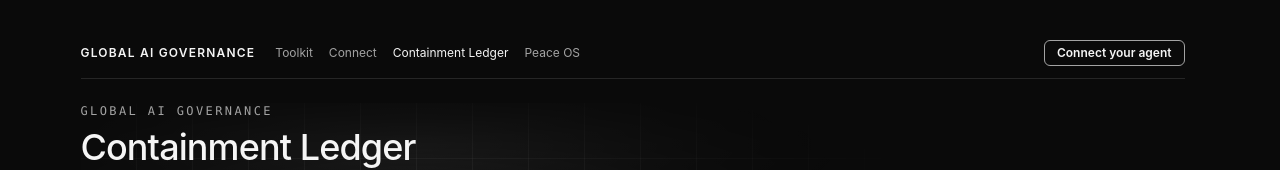
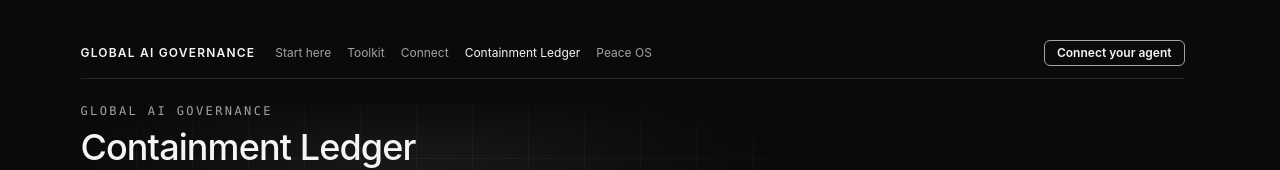
Before and after one commit to GLOBAL-AI-GOVERNANCE/containment-ledger, a React (Vite) app: page / in a window 1280 px wide. Shown: the top 170 px of the page. Built offline with nearby package versions, Linux system fonts and the light colour scheme.

Commit message:
Add a quiet Start here link to the top bar (#31)
Point the suite bar at https://ai-governance.solutions/start.html.

```diff
--- a/src/components/ledger-app.tsx
+++ b/src/components/ledger-app.tsx
@@ -213,6 +213,7 @@ export function LedgerApp() {
           Global AI Governance
         </a>
         <span className="flex flex-1 flex-wrap gap-4">
+          <a className="hover:text-bone" href="https://ai-governance.solutions/start.html">Start here</a>
           <a className="hover:text-bone" href="https://ai-governance.solutions/#toolkit">Toolkit</a>
           <a className="hover:text-bone" href="https://ai-governance.solutions/connect.html">Connect</a>
           <a className="text-bone" href="/containment-ledger/" aria-current="page">Containment Ledger</a>
```
